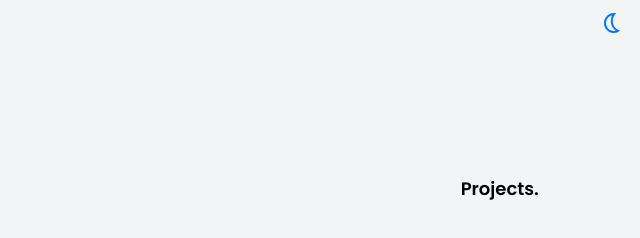
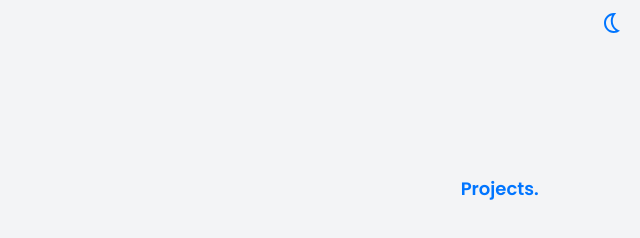
Before and after one commit to shaansubbaiah/Portfolio, a website: page resource/index.html in a window 1280 px wide. Shown: the whole page, without its empty margins (640-1280 px from the left). Drawn offline with nearby package versions, Linux system fonts and the light colour scheme.

Commit message:
Fix Light mode navigation colors.
Co-authored-by: Sumanth <vs.sumanth2k@gmail.com>

```diff
--- a/resource/index.css
+++ b/resource/index.css
@@ -7,7 +7,7 @@
   --background: #f3f4f6;
   --background-primary: #ffffff;
   --text-primary: #000000;
-  --background-secondary: #000000;
+  --background-secondary: #0075ff;
   --text-secondary: #ffffff;
   --background-tertiary: #f9f9f9;
   --text-tertiary: #333333;
```
